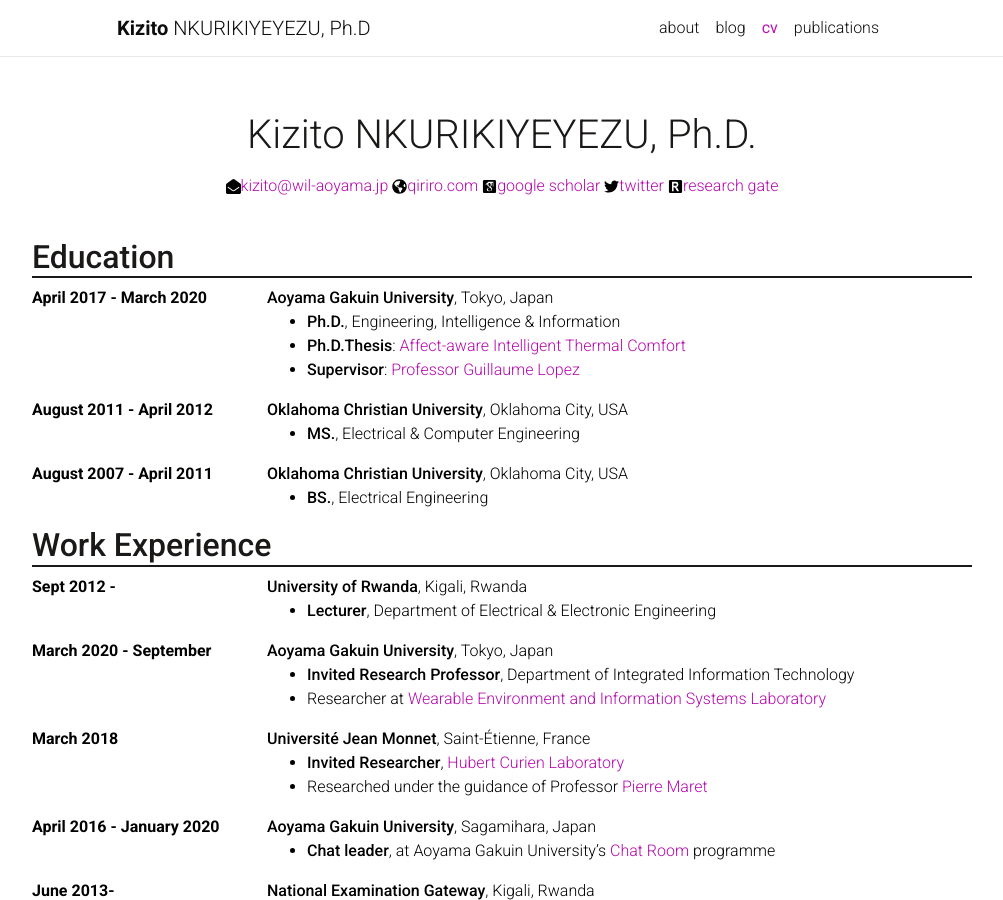
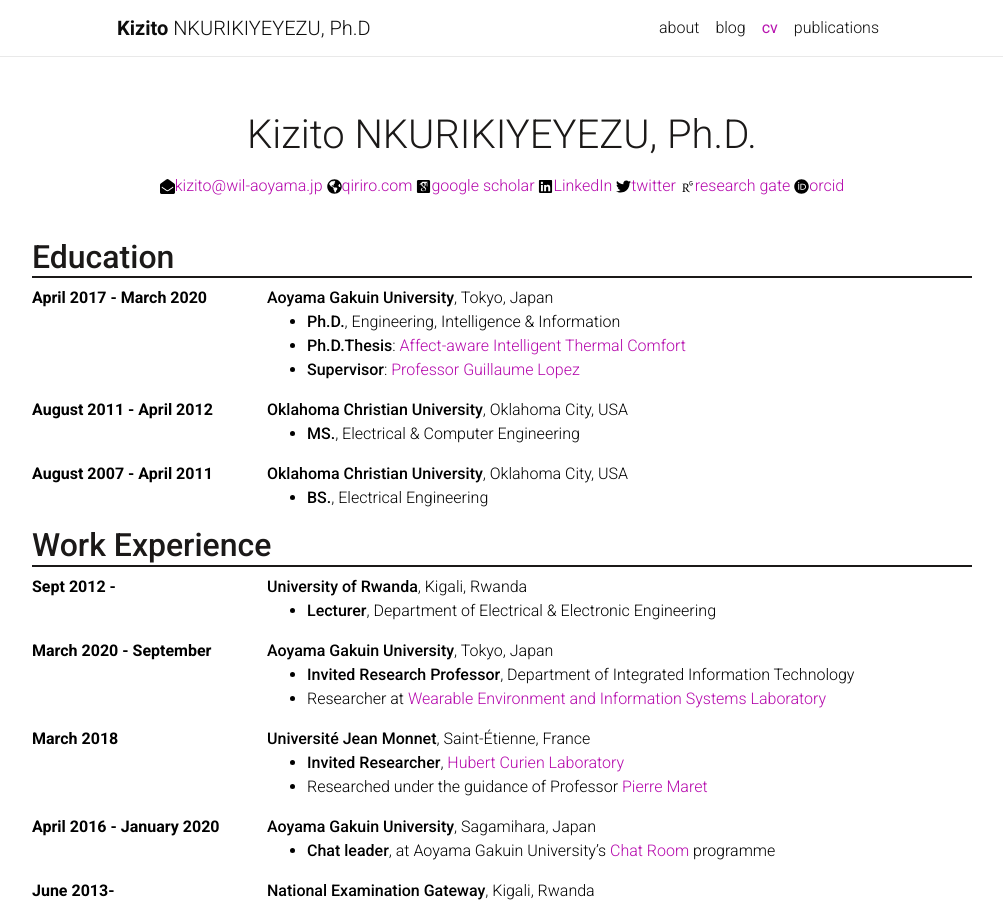
Before and after one commit to qiriro/qiriro.github.io, a Jekyll site: the page built from _pages/cv.md, in a window 1280 px wide and 900 px high. Shown: the whole window, without its empty margins (138-1141 px from the left). Built offline with Jekyll 4.4.1, drawn with Linux system fonts in a browser that asks for light colours; nearby versions of some CDN libraries; a style sheet for code colours, icons or effects is not loaded.

Commit message:
update social media icon
Fix bad twitter handle and add orcid and linkedin

```diff
--- a/_pages/cv.md
+++ b/_pages/cv.md
@@ -12,8 +12,10 @@
 > <img  src="/assets/icons/envelope-open-solid.svg" width="15" height="15">[kizito@wil-aoyama.jp](mailto:kizito@wil-aoyama.jp)
 > <img src="/assets/icons/globe-americas-solid.svg" width="15" height="15">[qiriro.com](https://qiriro.com)
 > <img src="/assets/icons/google-scholar-square.svg" width="15" height="15">[google scholar](https://scholar.google.com/citations?user=88SFvqYAAAAJ&hl=en)
-> <img src="/assets/icons/twitter-brands.svg" width="15" height="15">[twitter](https://twitter.com/qiririo)
-> <img src="/assets/icons/researcherid-square.svg" width="15" height="15">[research gate](https://www.researchgate.net/profile/Kizito_Nkurikiyeyezu2)
+> <img src="/assets/icons/linkedin-brands.svg" width="15" height="15">[LinkedIn](https://www.linkedin.com/in/qiriro/)
+> <img src="/assets/icons/twitter-brands.svg" width="15" height="15">[twitter](https://twitter.com/nkuzito)
+> <img src="/assets/icons/researchgate.svg" width="15" height="15">[research gate](https://www.researchgate.net/profile/Kizito_Nkurikiyeyezu2)
+> <img src="/assets/icons/orcid-brands.svg" width="15" height="15">[orcid](https://orcid.org/0000-0002-9128-7080)
 <br/><br/>
 
 
```
Also changed, not shown: assets/icons/linkedin-brands.svg (added), assets/icons/orcid-brands.svg (added).
